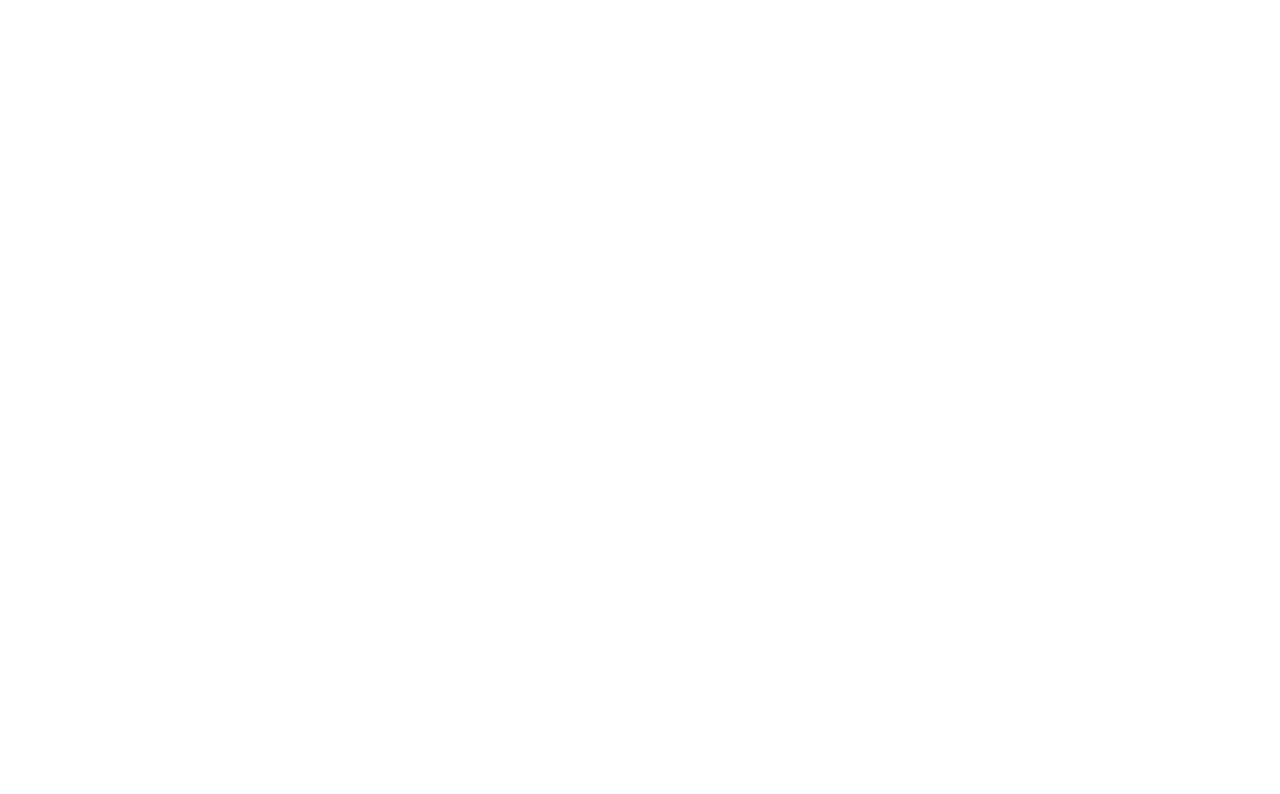
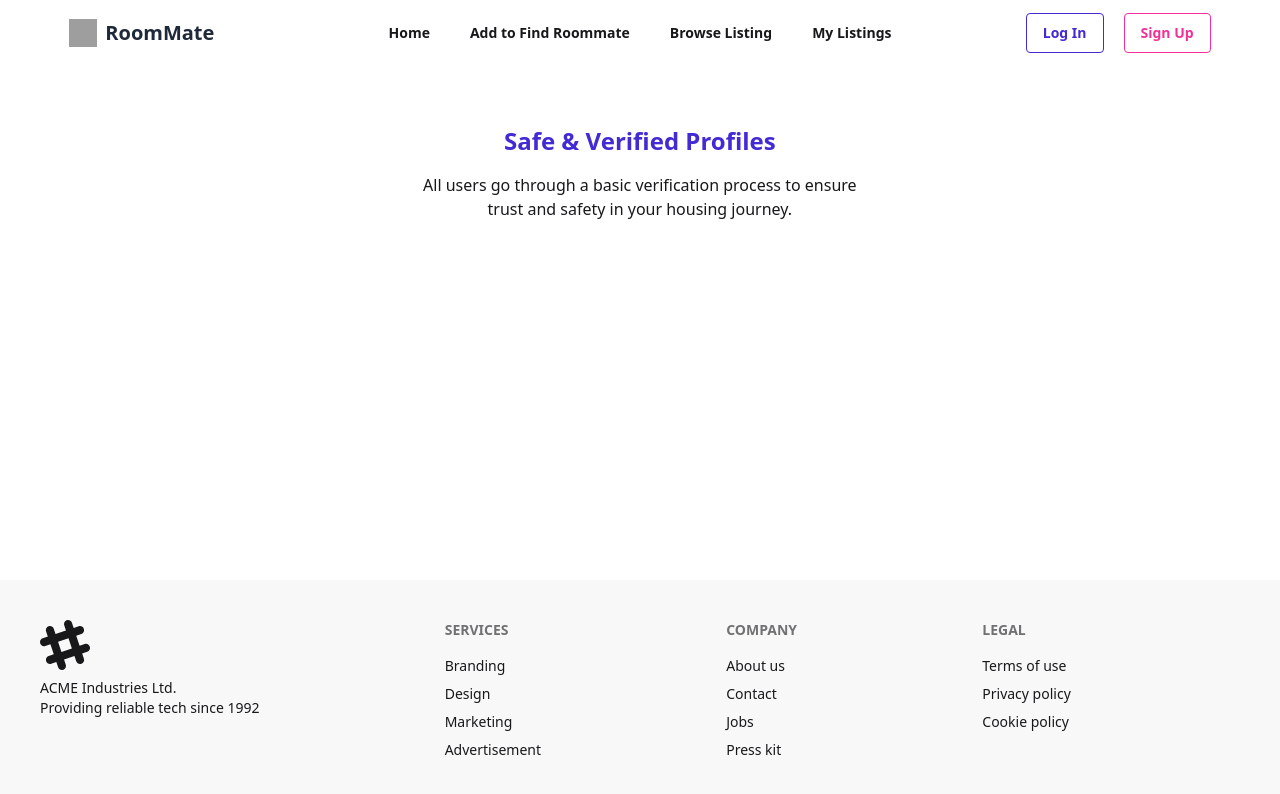
Before and after one commit to ron7116/roommate-finder-client, a React (Vite) app: page / in a window 1280 px wide. Shown: the top 794 px of the page. Built offline with nearby package versions, Linux system fonts and the light colour scheme; grey boxes are pictures that could not be loaded.

Commit message:
banner section implement

```diff
--- a/package.json
+++ b/package.json
@@ -15,6 +15,7 @@
     "react": "^19.1.0",
     "react-dom": "^19.1.0",
     "react-router": "^7.6.0",
+    "swiper": "^11.2.7",
     "tailwindcss": "^4.1.7"
   },
   "devDependencies": {
--- a/src/components/Footer.jsx
+++ b/src/components/Footer.jsx
@@ -1,10 +1,46 @@
-
 const Footer = () => {
-    return (
-        <div>
-
-        </div>
-    );
+  return (
+    <footer className="footer sm:footer-horizontal bg-base-200 text-base-content p-10">
+      <aside>
+        <svg
+          width="50"
+          height="50"
+          viewBox="0 0 24 24"
+          xmlns="http://www.w3.org/2000/svg"
+          fillRule="evenodd"
+          clipRule="evenodd"
+          className="fill-current"
+        >
+          <path d="M22.672 15.226l-2.432.811.841 2.515c.33 1.019-.209 2.127-1.23 2.456-1.15.325-2.148-.321-2.463-1.226l-.84-2.518-5.013 1.677.84 2.517c.391 1.203-.434 2.542-1.831 2.542-.88 0-1.601-.564-1.86-1.314l-.842-2.516-2.431.809c-1.135.328-2.145-.317-2.463-1.229-.329-1.018.211-2.127 1.231-2.456l2.432-.809-1.621-4.823-2.432.808c-1.355.384-2.558-.59-2.558-1.839 0-.817.509-1.582 1.327-1.846l2.433-.809-.842-2.515c-.33-1.02.211-2.129 1.232-2.458 1.02-.329 2.13.209 2.461 1.229l.842 2.515 5.011-1.677-.839-2.517c-.403-1.238.484-2.553 1.843-2.553.819 0 1.585.509 1.85 1.326l.841 2.517 2.431-.81c1.02-.33 2.131.211 2.461 1.229.332 1.018-.21 2.126-1.23 2.456l-2.433.809 1.622 4.823 2.433-.809c1.242-.401 2.557.484 2.557 1.838 0 .819-.51 1.583-1.328 1.847m-8.992-6.428l-5.01 1.675 1.619 4.828 5.011-1.674-1.62-4.829z"></path>
+        </svg>
+        <p>
+          ACME Industries Ltd.
+          <br />
+          Providing reliable tech since 1992
+        </p>
+      </aside>
+      <nav>
+        <h6 className="footer-title">Services</h6>
+        <a className="link link-hover">Branding</a>
+        <a className="link link-hover">Design</a>
+        <a className="link link-hover">Marketing</a>
+        <a className="link link-hover">Advertisement</a>
+      </nav>
+      <nav>
+        <h6 className="footer-title">Company</h6>
+        <a className="link link-hover">About us</a>
+        <a className="link link-hover">Contact</a>
+        <a className="link link-hover">Jobs</a>
+        <a className="link link-hover">Press kit</a>
+      </nav>
+      <nav>
+        <h6 className="footer-title">Legal</h6>
+        <a className="link link-hover">Terms of use</a>
+        <a className="link link-hover">Privacy policy</a>
+        <a className="link link-hover">Cookie policy</a>
+      </nav>
+    </footer>
+  );
 };
 
 export default Footer;
--- a/src/components/Header.jsx
+++ b/src/components/Header.jsx
@@ -1,10 +1,95 @@
+import { NavLink } from "react-router";
 
 const Header = () => {
-    return (
-        <div>
+  return (
+    <div className="navbar bg-white px-4">
+      <div className="navbar-start">
+        <div className="dropdown">
+          <div tabIndex={0} role="button" className="btn btn-ghost lg:hidden">
+            <svg
+              xmlns="http://www.w3.org/2000/svg"
+              className="h-6 w-6"
+              fill="none"
+              viewBox="0 0 24 24"
+              stroke="currentColor"
+            >
+              <path
+                strokeLinecap="round"
+                strokeLinejoin="round"
+                strokeWidth="2"
+                d="M4 6h16M4 12h8m-8 6h16"
+              />
+            </svg>
+          </div>
+          <ul
+            tabIndex={0}
+            className="menu menu-sm dropdown-content bg-white rounded-box z-50 mt-3 w-52 p-2 shadow-md"
+          >
+            <li>
+              <NavLink to="/" className="font-semibold hover:text-primary">
+                Home
+              </NavLink>
+            </li>
+            <li>
+              <NavLink
+                to="/my-profile"
+                className="font-semibold hover:text-primary"
+              >
+                My profile
+              </NavLink>
+            </li>
+            <li>
+              <NavLink to="/help" className="font-semibold hover:text-primary">
+                Help
+              </NavLink>
+            </li>
+          </ul>
+        </div>
 
-        </div>
-    );
+        <a className="md:flex items-center gap-2 text-xl font-bold text-gray-800 hidden">
+          <img
+            src="https://i.ibb.co/b5v53YJh/roommate.png"
+            alt="logo"
+            className="w-7 h-7"
+          />
+          RoomMate
+        </a>
+      </div>
+
+      <div className="navbar-center hidden lg:flex">
+        <ul className="menu menu-horizontal px-1 space-x-4">
+          <li>
+            <NavLink to="/" className="font-semibold hover:text-primary">
+              Home
+            </NavLink>
+          </li>
+          <li>
+            <NavLink
+              to="/my-profile"
+              className="font-semibold hover:text-primary"
+            >
+              Add to Find Roommate
+            </NavLink>
+          </li>
+          <li>
+            <NavLink to="/help" className="font-semibold hover:text-primary">
+              Browse Listing
+            </NavLink>
+          </li>
+          <li>
+            <NavLink to="/help" className="font-semibold hover:text-primary">
+              My Listings
+            </NavLink>
+          </li>
+        </ul>
+      </div>
+
+      <div className="navbar-end gap-5">
+        <button className="btn btn-outline btn-primary">Log In</button>
+        <button className="btn btn-outline btn-secondary">Sign Up</button>
+      </div>
+    </div>
+  );
 };
 
 export default Header;
--- /dev/null
+++ b/src/components/Slider.jsx
@@ -0,0 +1,58 @@
+import { Autoplay } from "swiper/modules";
+import { Swiper, SwiperSlide } from "swiper/react";
+
+import "swiper/css";
+import "swiper/css/navigation";
+import "swiper/css/pagination";
+
+const Slider = () => {
+  return (
+    <div>
+      <Swiper
+        autoplay={{
+          delay: 2500,
+          disableOnInteraction: false,
+        }}
+        modules={[Autoplay]}
+        className="mySwiper"
+      >
+        <SwiperSlide>
+          <div className="p-10 flex flex-col items-center text-center">
+            <h2 className="text-2xl font-bold mb-4 text-primary">
+              Find the Perfect Roommate
+            </h2>
+            <p className="text-base-content max-w-md">
+              Roomate helps you connect with like-minded individuals based on
+              lifestyle, habits, and preferences.
+            </p>
+          </div>
+        </SwiperSlide>
+        <SwiperSlide>
+          <div className="p-10 flex flex-col items-center text-center">
+            <h2 className="text-2xl font-bold mb-4 text-primary">
+              Safe & Verified Profiles
+            </h2>
+            <p className="text-base-content max-w-md">
+              All users go through a basic verification process to ensure trust
+              and safety in your housing journey.
+            </p>
+          </div>
+        </SwiperSlide>
+
+        <SwiperSlide>
+          <div className="p-10 flex flex-col items-center text-center">
+            <h2 className="text-2xl font-bold mb-4 text-primary">
+              Easy Communication
+            </h2>
+            <p className="text-base-content max-w-md">
+              Use our in-platform messaging to get to know your potential
+              roommates before making a decision.
+            </p>
+          </div>
+        </SwiperSlide>
+      </Swiper>
+    </div>
+  );
+};
+
+export default Slider;
--- a/src/layouts/MainLayout.jsx
+++ b/src/layouts/MainLayout.jsx
@@ -6,11 +6,11 @@
   return (
     <>
       <header>
-        <nav>
+        <nav className="w-11/12 mx-auto">
           <Header></Header>
         </nav>
       </header>
-      <main>
+      <main className="w-11/12 min-h-[calc(100vh-325px)] mx-auto my-5">
         <Outlet></Outlet>
       </main>
       <footer>
--- a/src/pages/Home.jsx
+++ b/src/pages/Home.jsx
@@ -1,8 +1,9 @@
+import Slider from "../components/Slider";
 
 const Home = () => {
     return (
         <div>
-
+            <Slider></Slider>
         </div>
     );
 };
```
Also changed, not shown: 1 other file (tests, documents, lock files or other folders).
